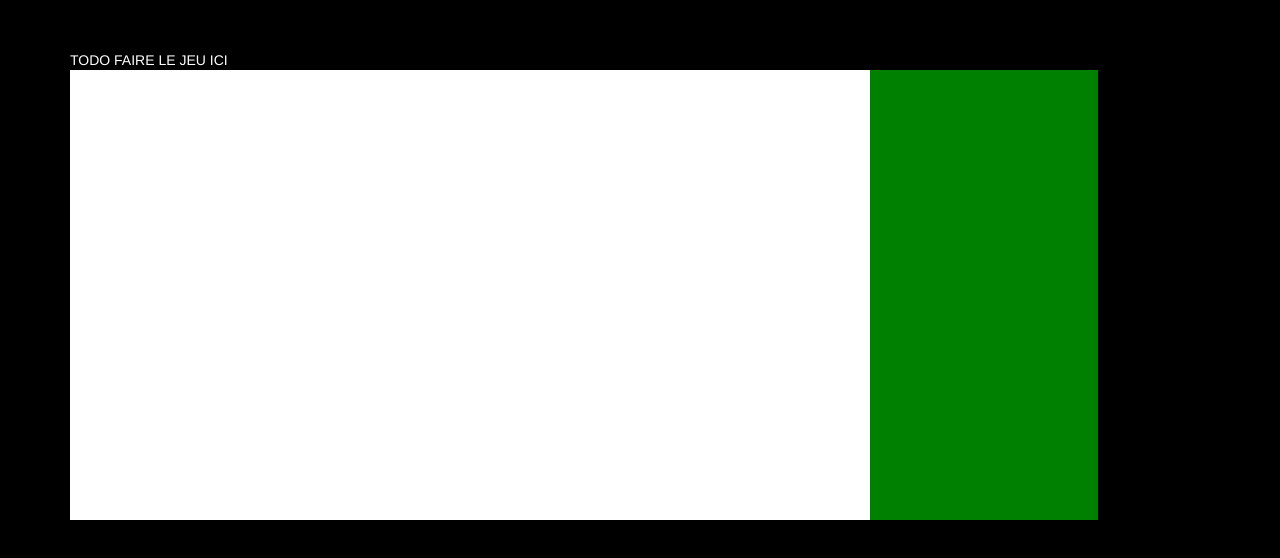
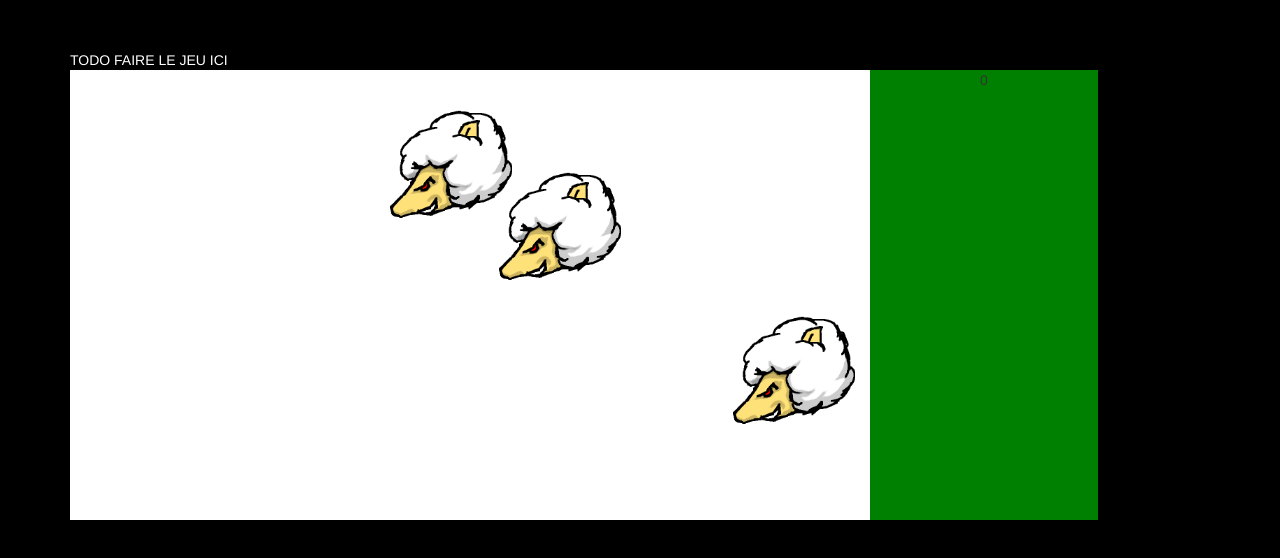
Before and after one commit to M-Nicolas/DEVINT2015, a plain HTML site: page Clickator/bin/jouer.html in a window 1280 px wide. Drawn offline with Linux system fonts and the light colour scheme.

Commit message:
ajout de la boucle de jeu

```diff
--- a/Clickator/bin/jouer.html
+++ b/Clickator/bin/jouer.html
@@ -101,7 +101,7 @@
     <script src="library/jQuery.jPlayer.2.5.0/jquery.jplayer.min.js"></script>
     <script src="library/jCanvas.min.js"></script>
     <script src="js/config.js"></script>
+    <script src="js/scores.js"></script>
     <script src="js/main.js"></script>
-	<script src="js/scores.js"></script>
 </body>
 </html>
--- a/Clickator/bin/js/main.js
+++ b/Clickator/bin/js/main.js
@@ -9,6 +9,7 @@ var canvasY;
 var imageData;
 var pixel;
 var pixelColor;
+var scoring = new Score(3);
 
     /*Une animation de test
     jQuery('#gameArea').animateLayer('myBox', {
@@ -38,7 +39,7 @@ function getPixelColor(){
 }
 
 
-//setInterval(onTimerTick, /*33*/1000); // 33 milliseconds = ~ 30 frames per sec (loop game)
+setInterval(onTimerTick, /*33*/1000); // 33 milliseconds = ~ 30 frames per sec (loop game)
 
 var numMouton = 0;
 
@@ -57,6 +58,8 @@ function onTimerTick() {
 		var tmp = getPixelColor();
 		if (!(tmp[0]==0 && tmp[1]==0 && tmp[2]==0 && tmp[3]==0)) {
 		    jQuery("#gameArea").removeLayer(layer).drawLayers();
+		    //alert("ici");
+		    scoring.add(500);
 		}
 	    }
 	});
```
